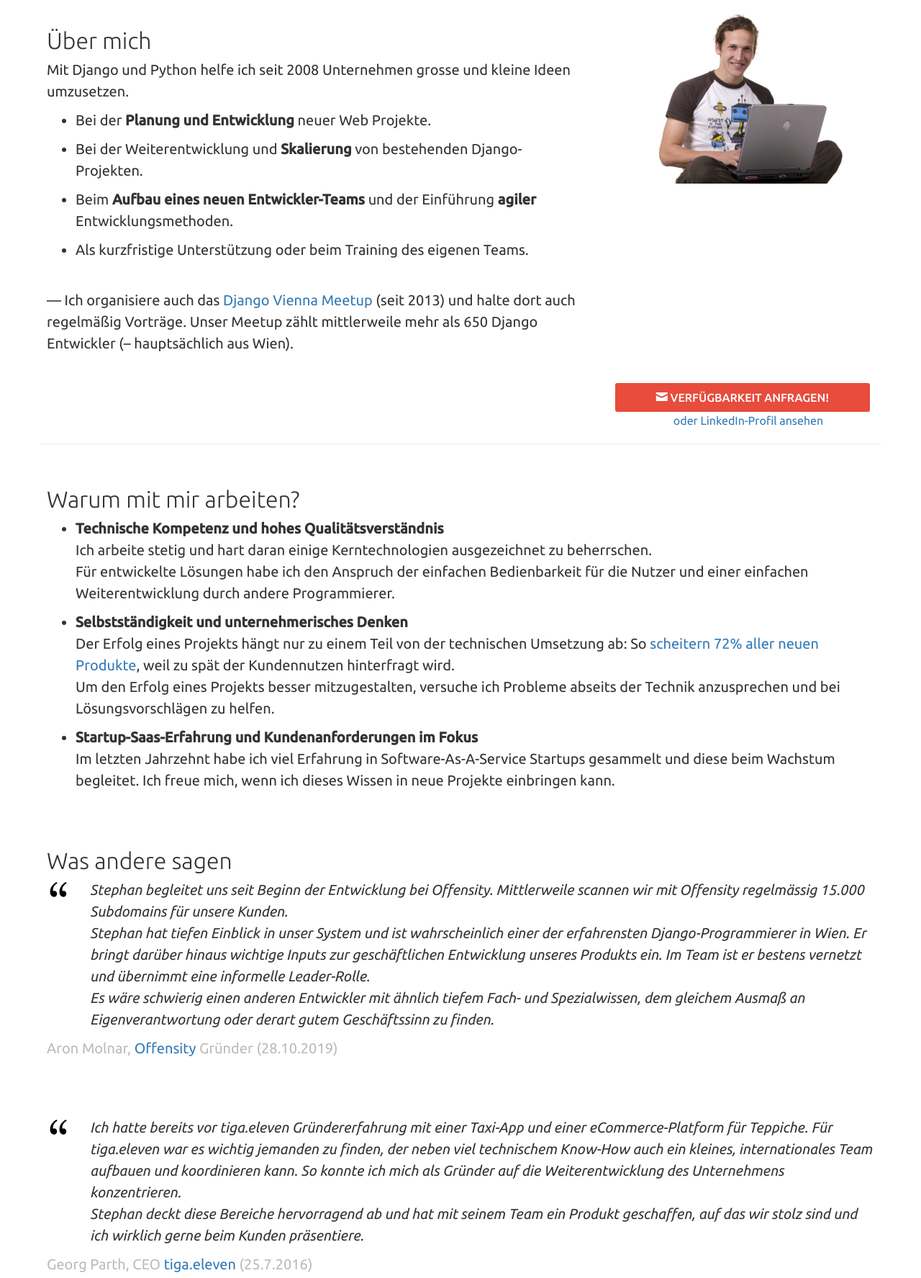
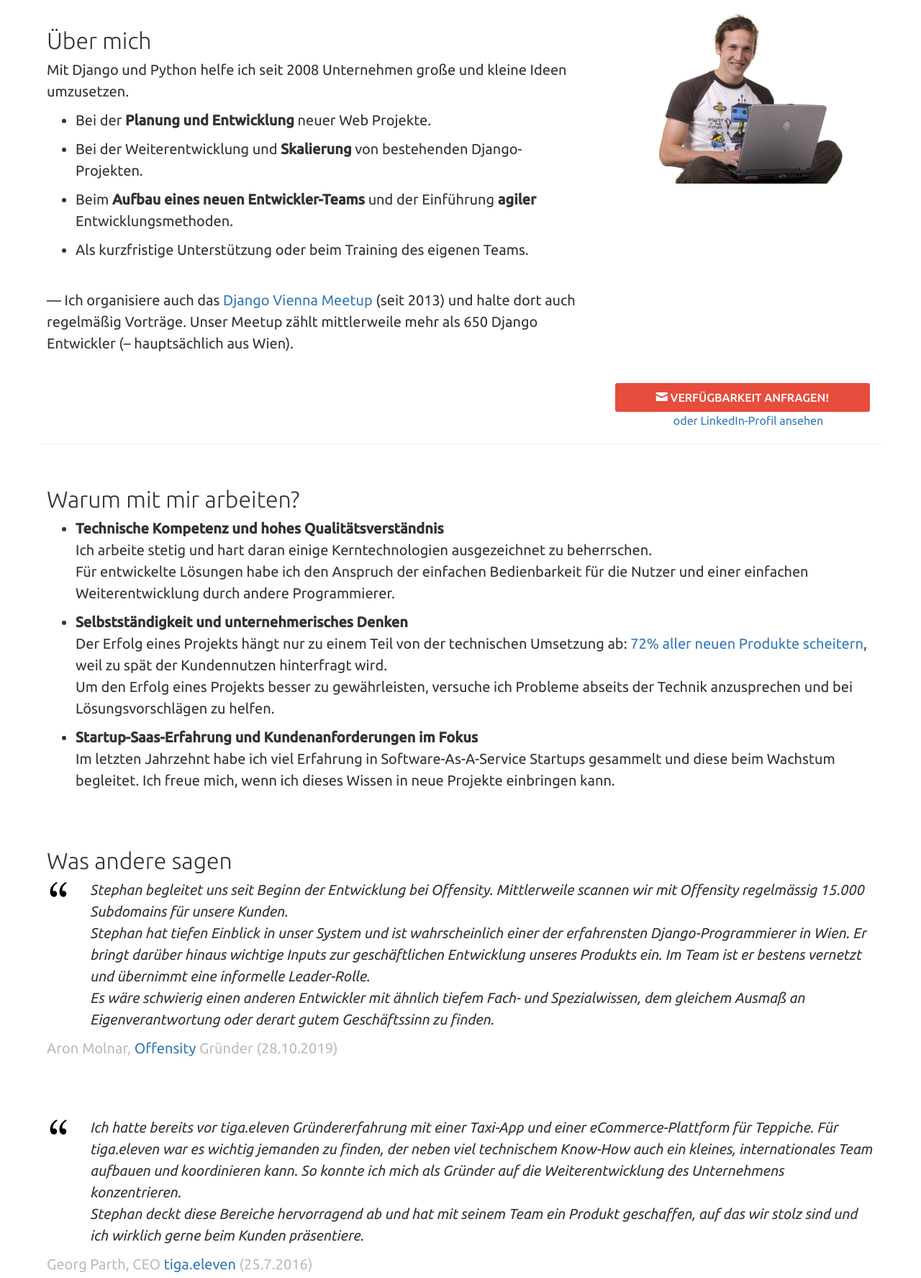
Before and after one commit to stephanpoetschner/stephan-poetschner-at, a Flask app: page /index.html in a window 1280 px wide. Shown: the part 145-1920 px from the top of the page at 72% size. Run offline with Flask 2, Linux system fonts and the light colour scheme; some libraries are stand-ins or nearby versions.

Commit message:
+ update

```diff
--- a/portfolio/templates/index.html
+++ b/portfolio/templates/index.html
@@ -38,7 +38,7 @@
         <h2>Über mich</h2>
         <div class="intro-copy">
           <p>
-            Mit Django und Python helfe ich seit 2008 Unternehmen grosse und kleine Ideen umzusetzen.
+            Mit Django und Python helfe ich seit 2008 Unternehmen große und kleine Ideen umzusetzen.
           </p>
           <ul>
             <li>Bei der <strong>Planung und Entwicklung</strong> neuer Web Projekte.</li>
@@ -92,9 +92,9 @@
             <li>
                 <strong>Selbstständigkeit und unternehmerisches Denken</strong><br>
                 Der Erfolg eines Projekts hängt nur zu einem Teil von der technischen Umsetzung ab:
-                So <a target="_blank" href="https://www.simon-kucher.com/sites/default/files/simon-kucher_global_pricing_study_2014.pdf">scheitern 72% aller neuen Produkte</a>,
+                <a target="_blank" href="https://www.simon-kucher.com/sites/default/files/simon-kucher_global_pricing_study_2014.pdf">72% aller neuen Produkte scheitern</a>,
                 weil zu spät der Kundennutzen hinterfragt wird.<br>
-                Um den Erfolg eines Projekts besser mitzugestalten, versuche ich Probleme abseits der Technik
+                Um den Erfolg eines Projekts besser zu gewährleisten, versuche ich Probleme abseits der Technik
                 anzusprechen und bei Lösungsvorschlägen zu helfen.
             </li>
             <li>
@@ -134,7 +134,7 @@
             {% include 'svg/testimonial-icon.svg' %}
           </div>
           <cite class="testimonial-cite">
-            Ich hatte bereits vor tiga.eleven Gründererfahrung mit einer Taxi-App und einer eCommerce-Platform für
+            Ich hatte bereits vor tiga.eleven Gründererfahrung mit einer Taxi-App und einer eCommerce-Plattform für
               Teppiche.
               Für tiga.eleven war es wichtig jemanden zu finden, der neben viel technischem Know-How auch ein
               kleines, internationales Team aufbauen und koordinieren kann.
```
Also changed, not shown: portfolio/content/projects/tigaeleven.md (+1 -1 lines).
